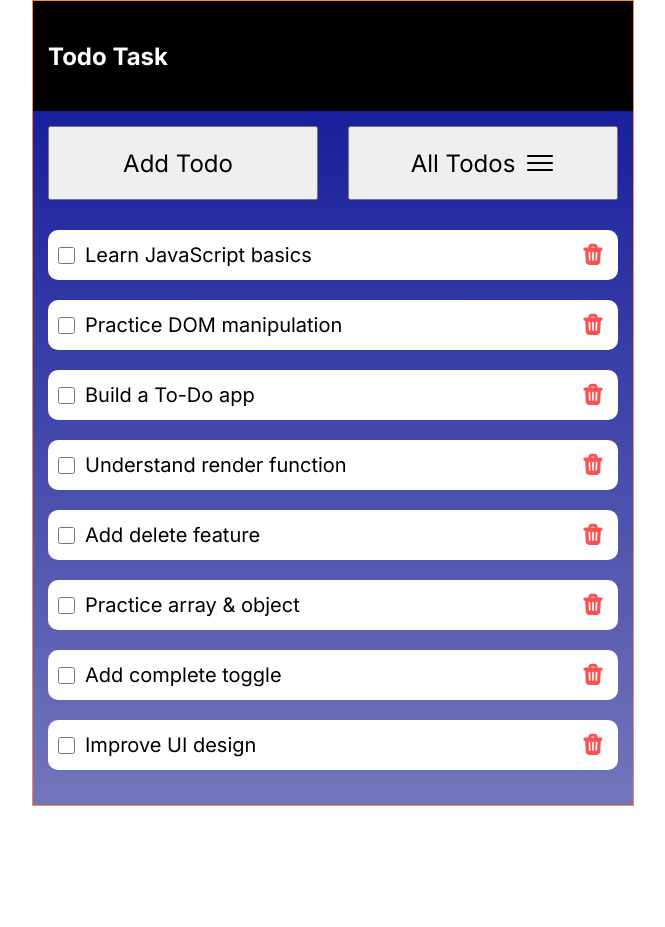
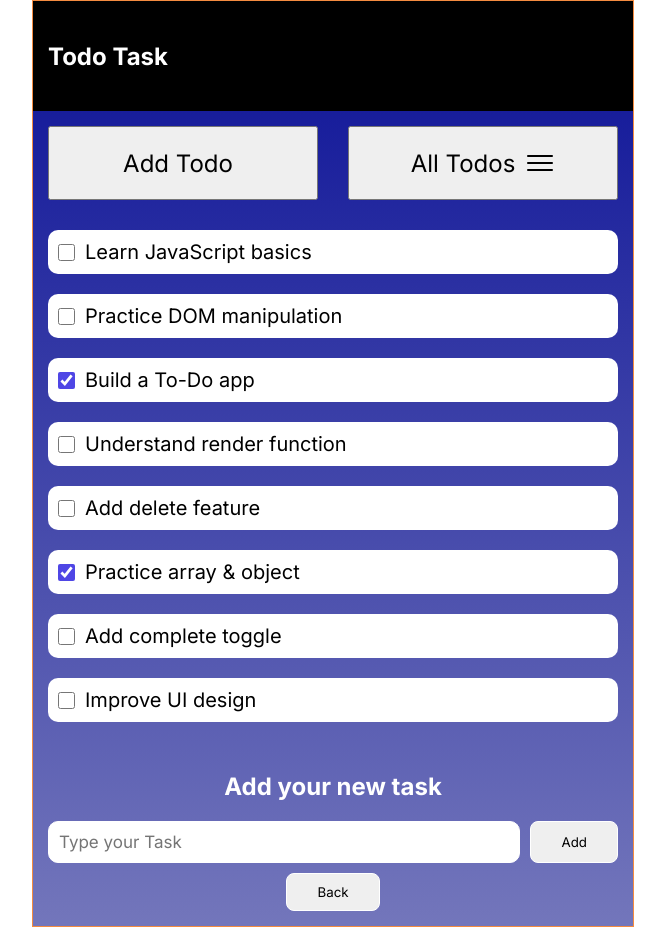
Before and after one commit to md-mohosin/todo-app, a website built with Vite: page index.html in a window 1280 px wide. Shown: the whole page, without its empty margins (307-972 px from the left). Before the commit the page ends 806 px from the top, so only its background shows below. Built offline with nearby package versions, Linux system fonts and the light colour scheme; files whose address does not match are found by name.

Commit message:
add new task

```diff
--- a/index.html
+++ b/index.html
@@ -14,12 +14,22 @@
       <h1>Todo Task</h1>
     </div>
     <div style="display: flex;gap: 30px;padding: 15px;">
-      <button class="add-todo-btn">Add Todo <img src="./src/images/plus.png" alt=""></button>
+      <button class="add-todo-btn" id="add">Add Todo <img src="./src/images/plus.png" alt=""></button>
       <button class="all-todo-btn">All Todos <img src="./src/images/menu.png" alt=""></button>
     </div>
 
     <div class="todos-container" id="todos" style="padding: 15px;">
 
+    </div>
+
+    <div class="add-todo" id="todo-add" style="padding: 15px; color: white;">
+      <h1 style="text-align: center; padding-bottom: 20px;">Add your new task</h1>
+      <form style="display: flex; gap: 10px;">
+        <input style="width: 100%; padding: 10px; font-size: 17px;border: 1px solid white;border-radius: 10px;" placeholder="Type your Task" type="text"
+          id="new-todo">
+        <button type="submit" id="add-btn" style="padding: 0 30px;border: 1px solid white; border-radius: 8px;">Add</button>
+      </form>
+      <button style="padding: 10px 30px; display: flex;justify-self: center;margin-top: 10px; border-radius: 8px;border: 1px solid white;">Back</button>
     </div>
   </section>
 
--- a/src/todo.js
+++ b/src/todo.js
@@ -11,18 +11,67 @@ let todos = [
 
 
 const todosContainer = document.getElementById('todos')
+const input = document.getElementById("new-todo");
 
-const singletodo = todos.map(todo => {
+
+function renderTodos() {
+  todosContainer.innerHTML = ''
+
+  todos.forEach((todo, index) => {
+
     const div = document.createElement("div")
+    div.className = 'singleTodo'
 
-    div.innerHTML=`
-    <div class="singleTodo">
-        <div class="toto-title">
-          <input type="checkbox" name="" id="">
-          <p>${todo.name}</p>
-        </div>
-        <img src="./src/images/trash.png" alt="">
-      </div>
-    `
+    const todoTitle = document.createElement("div");
+    todoTitle.className = "toto-title"
+
+    const checkbox = document.createElement("input");
+    checkbox.type = "checkbox";
+    checkbox.checked = todo.completed;
+
+    const text = document.createElement("p");
+    text.textContent = todo.name;
+
+    todoTitle.appendChild(checkbox)
+    todoTitle.appendChild(text)
+
+    div.appendChild(todoTitle)
+
     todosContainer.appendChild(div)
+  })
+}
+
+
+
+
+function hide(id) {
+  document.getElementById(id).style.display = 'none'
+}
+function show(id) {
+  document.getElementById(id).style.display = 'block'
+}
+
+
+document.getElementById("add").addEventListener("click", () => {
+  hide('todos')
 })
+
+
+
+document.getElementById("add-btn").addEventListener("click", (e) => {
+  e.preventDefault()
+  const inputValue = input.value;
+  if (!inputValue.trim()) {
+    alert("Please valid input value")
+    return
+  }
+  const newTodo = {
+    name: inputValue,
+    completed: false
+  }
+  todos.push(newTodo)
+  input.value = ''
+  renderTodos()
+})
+
+renderTodos()
```
